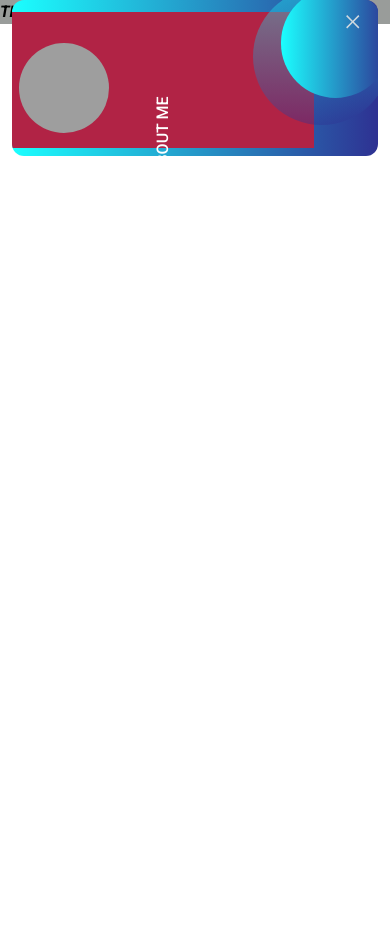
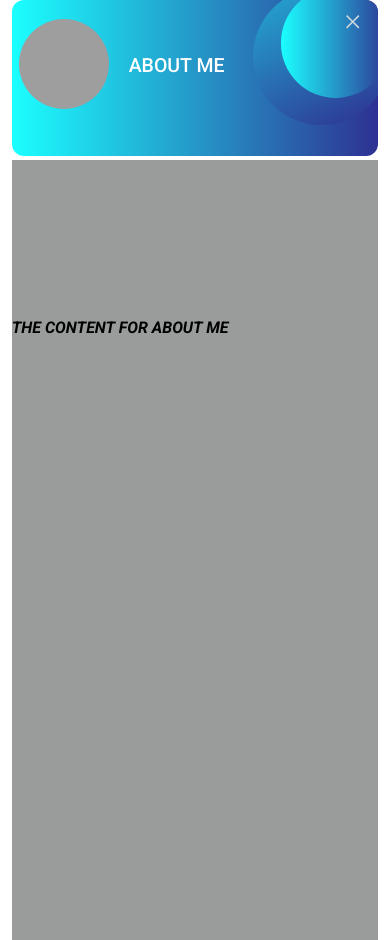
Before and after one commit to Sonu-77/Portfolio_Website, a React (Vite) app in the folder Portfolio/: page /about-me in a window 390 px wide. Before the commit the page ends 844 px from the top, so only its background shows below. Built offline with nearby package versions, Linux system fonts and the light colour scheme; grey boxes are pictures that could not be loaded.

Commit message:
Page Responsive Done

```diff
--- a/Portfolio/src/components/Home.jsx
+++ b/Portfolio/src/components/Home.jsx
@@ -1,4 +1,5 @@
 import React from 'react'
+import { Link } from 'react-router-dom';
 import { FaLongArrowAltRight } from "react-icons/fa";
 import ContentIndex from './ContentIndex';
 
@@ -30,8 +31,10 @@ function Home({data}) {
             }}>Frontend Developer</p>
           </div>
           <div className='relative roboto-regular z-10 flex justify-start items-center lg:gap-[2vw] sm:gap-[4vw] lg:mt-[2vw] sm:mt-[5vw] sm:ml-[5vw] lg:ml-0 lg:mr-[3vw]'>
-            <button className=' lg:w-[8vw] lg:h-[3vw] sm:w-[20vw] sm:h-[7vw] sm:text-[3vw] lg:text-[1vw] rounded-lg bg-red-400 hover:bg-zinc-500 '>Contact me</button>
-            <div><a className='flex justify-center items-center lg:text-[1vw] sm:text-[3vw] gap-1 hover:text-[#d67892]' href="#">See more <FaLongArrowAltRight /> </a></div>
+            <Link to={"/contact"}>
+              <button className=' lg:w-[8vw] lg:h-[3vw] sm:w-[20vw] sm:h-[7vw] sm:text-[3vw] lg:text-[1vw] rounded-lg bg-red-400 hover:bg-zinc-500 '>Contact me</button>
+            </Link>
+            <div><a className='flex justify-center items-center lg:text-[1vw] sm:text-[3vw] gap-1 hover:text-[#d67892]' href="https://github.com/Sonu-77">See more <FaLongArrowAltRight /> </a></div>
           </div>
         </div>
         <div className='lg:h-[100vh] sm:h-[200vw] sm:w-full lg:w-[50vw] flex flex-col bg-[#a12345] '>
--- a/Portfolio/src/components/InsideContentSpace.jsx
+++ b/Portfolio/src/components/InsideContentSpace.jsx
@@ -1,6 +1,5 @@
 import React from 'react'
 import { Link } from 'react-router-dom';
-import { RxCross2 } from "react-icons/rx";
 import { FaChevronLeft } from "react-icons/fa";
 import { FaChevronRight } from "react-icons/fa";
 import { VscChromeClose } from "react-icons/vsc";
@@ -8,7 +7,7 @@ import { VscChromeClose } from "react-icons/vsc";
 function InsideContentSpace({ data }) {
     return (
         <div className='relative '>
-            <div className='lg:h-[47.5vw] lg:w-[25vw] sm:h-[40vw] sm:w-[94vw] fixed sm:ml-[3vw] lg:right-[1vw]   lg:top-[1vw] rounded-xl sm:flex lg:flex lg:flex-col lg:items-center overflow-hidden '
+            <div className='lg:h-[47.5vw] sm:z-10 lg:w-[25vw] sm:h-[40vw] sm:w-[94vw] fixed sm:ml-[3vw] lg:right-[1vw] lg:top-[1vw] rounded-xl sm:flex lg:flex lg:flex-col lg:items-center overflow-hidden '
                 style={{ background: `linear-gradient(to left,${data.from},${data.to})` }}
             >
 
@@ -20,15 +19,15 @@ function InsideContentSpace({ data }) {
                     style={{ background: `linear-gradient(to top,${data.from},${data.to})` }}>
                 </div>
 
-                <div className='lg:h-[40vw] sm:h-[35vw] sm:w-full bg-[#b12345]  lg:w-[22vw] group lg:mt-[2vw] sm:mt-[3vw] lg:border-b-[0.06vw]  lg:border-[#cfd9df] flex flex-col lg:items-end lg:justify-between '>
+                <div className='lg:h-[40vw] sm:h-[35vw] sm:w-full  lg:w-[22vw] group lg:mt-[2vw] sm:mt-[3vw] lg:border-b-[0.06vw]  lg:border-[#cfd9df] flex flex-col lg:items-end lg:justify-between '>
                         <div className='lg:text-[1.6vw] sm:text-[5vw] z-20  lg:h-[3vw] lg:w-[3vw] flex justify-center items-center lg:group-hover:text-[2.4vw] text-[#cfd9df] transition-all duration-300 ease-in-out sm:absolute lg:relative sm:right-[4vw] lg:pl-[5vw] ' >
                     <Link to={"/"}>
                             <VscChromeClose />
                     </Link>
                         </div>
-                    <div className='lg:h-[26vw] lg:w-[10vw] lg:mb-[1vw]  lg:flex lg:flex-col lg:justify-between lg:items-center '>
+                    <div className='lg:h-[26vw] lg:w-[10vw]  lg:mb-[1vw]  lg:flex lg:flex-col lg:justify-between lg:items-center '>
                         <div className='lg:h-[15vw] lg:w-[10vw]  lg:pt-[2vw]  '>
-                            <h2 className='rotate-[270deg] lg:h-[5vw] lg:w-[12vw] lg:pl-1 lg:pt-3 lg:tracking-widest lg:mt-[4vw] uppercase text-[#ffff]  roboto-medium lg:text-[2vw] '>
+                            <h2 className='lg:rotate-[270deg]  sm:absolute lg:h-[5vw] lg:w-[12vw] lg:pl-1 lg:pt-3  lg:tracking-widest lg:mt-[4vw] sm:mt-[10vw] sm:ml-[30vw] lg:ml-0 uppercase text-[#ffff]  roboto-medium lg:text-[2vw] sm:text-[5vw] '>
                                 {data.title}
                             </h2>
                         </div>
@@ -37,7 +36,7 @@ function InsideContentSpace({ data }) {
                         </div>
                     </div>
                 </div>
-                <div className='lg:flex lg:h-[5vw] lg:w-[22vw]  lg:justify-between text-[#fff]'>
+                <div className='lg:flex lg:h-[5vw] lg:w-[22vw] sm:hidden  lg:justify-between text-[#fff]'>
                     <div className='lg:flex lg:justify-center lg:items-center lg:gap-[1vw]'>
                         <FaChevronLeft />
                         <Link to={`/${data.left}`}><h3 className='uppercase lg:text-[1vw] lg:tracking-wide  '>{data.left}</h3></Link>
@@ -48,8 +47,8 @@ function InsideContentSpace({ data }) {
                     </div>
                 </div>
             </div>
-            <div className='lg:w-[74vw] lg:h-[100vw] bg-[#999c9a] lg:flex lg:justify-center  '>
-                <h2 className='lg:mt-[10vw] lg:text-[2vw] roboto-bold-italic uppercase '>The content for {data.title} </h2>
+            <div className='lg:w-[74vw] lg:h-[100vw] sm:w-[94vw] sm:h-[200vw] sm:absolute sm:ml-[3vw] lg:relative lg:ml-0 lg:mt-0  sm:mt-[41vw] bg-[#999c9a] lg:flex lg:justify-center  '>
+                <h2 className='lg:mt-[10vw] sm:mt-[40vw] lg:text-[2vw] roboto-bold-italic uppercase '>The content for {data.title} </h2>
             </div>
 
 
--- a/Portfolio/src/jsondatas/contentdata.json
+++ b/Portfolio/src/jsondatas/contentdata.json
@@ -38,7 +38,7 @@
       "image": "https://images.pexels.com/photos/13734676/pexels-photo-13734676.jpeg?auto=compress&cs=tinysrgb&w=800",
       "ringcolor": "#E4EfE9",
       "from":"#93A5CF",
-      "to":"#E4EFE9",
+      "to":"#93C8C6",
       "route":"contact",
       "left":"skills",
       "right":"home"
```
